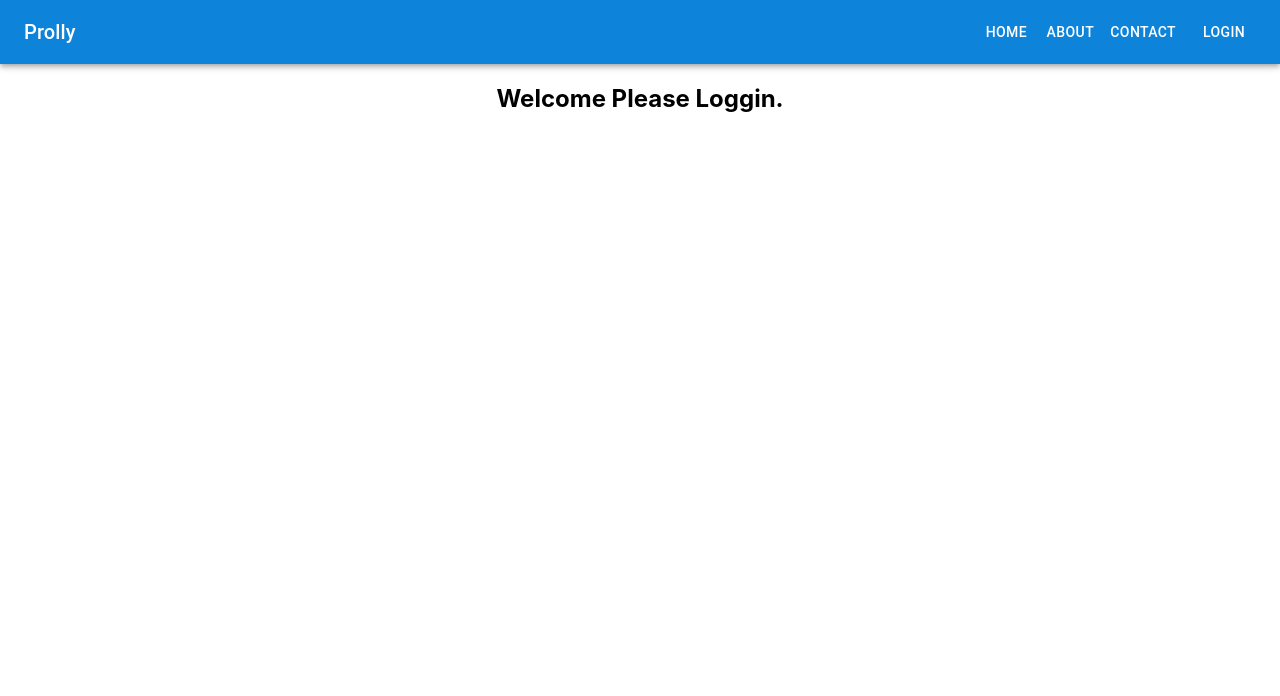
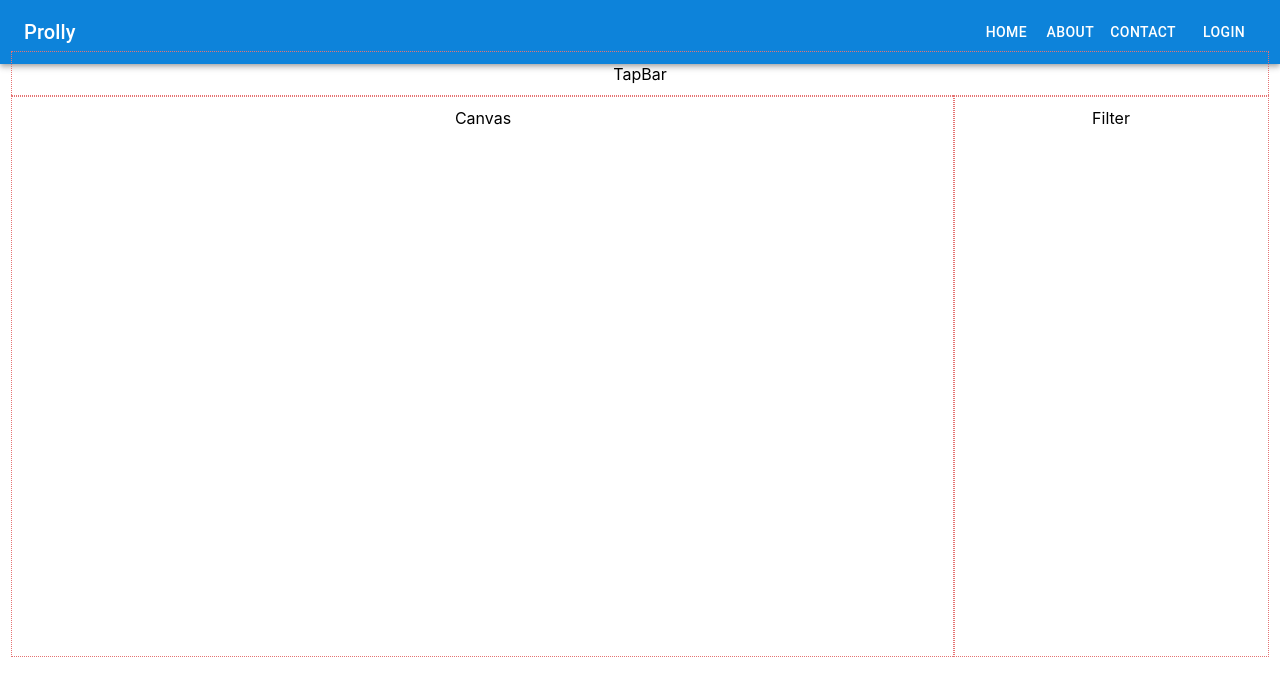
Before and after one commit to marcosignorello/prolly, a React (Create React App) app: page / in a window 1280 px wide. Shown: the top 696 px of the page. Built offline with nearby package versions, Linux system fonts and the light colour scheme.

Commit message:
converted into component

```diff
--- /dev/null
+++ b/src/components/Canvas/Canvas.tsx
@@ -0,0 +1,7 @@
+import React, {FC} from 'react'
+
+const Canvas: FC = () => {
+  return <div>Canvas</div>
+}
+
+export default Canvas
--- /dev/null
+++ b/src/components/Filter/Filter.tsx
@@ -0,0 +1,7 @@
+import React, {FC} from 'react'
+
+const Filter: FC = () => {
+  return <div>Filter</div>
+}
+
+export default Filter
--- /dev/null
+++ b/src/components/TopBar/TopBar.tsx
@@ -0,0 +1,7 @@
+import React, {FC} from 'react'
+
+const TapBar: FC = () => {
+  return <div>TapBar</div>
+}
+
+export default TapBar
--- a/src/pages/welcome/welcome.tsx
+++ b/src/pages/welcome/welcome.tsx
@@ -1,23 +1,26 @@
 import {useAuth0} from '@auth0/auth0-react'
 import {Container, Grid, makeStyles} from '@material-ui/core'
+import Canvas from '../../components/Canvas/Canvas'
+import Filter from '../../components/Filter/Filter'
+import TopBar from '../../components/TopBar/TopBar'
 
 export const Welcome: React.FC = () => {
   const {user, isAuthenticated} = useAuth0()
   const classes = useStyles()
 
-  if (!isAuthenticated) return <h2>Welcome Please Loggin.</h2>
+  // if (!isAuthenticated) return <h2>Welcome Please Loggin.</h2>
 
   return (
     <Container>
       <Grid container spacing={3}>
         <Grid className={classes.toolbar} item xs={12}>
-          Tool Bar
+          <TopBar />
         </Grid>
         <Grid className={classes.canvas} item xs={12} md={9}>
-          Canvas
+          <Canvas />
         </Grid>
         <Grid className={classes.filter} item xs={12} md={3}>
-          Filter side bar
+          <Filter />
         </Grid>
       </Grid>
     </Container>
```
